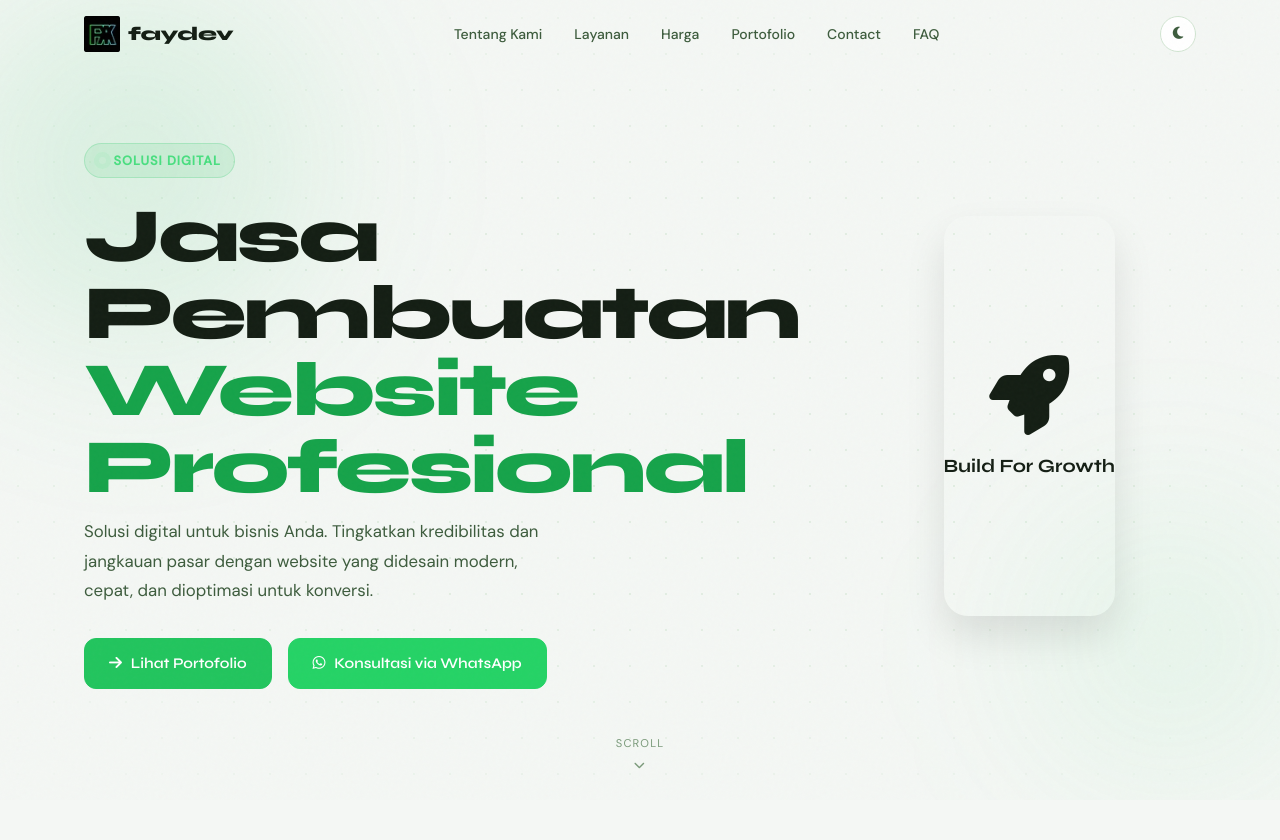
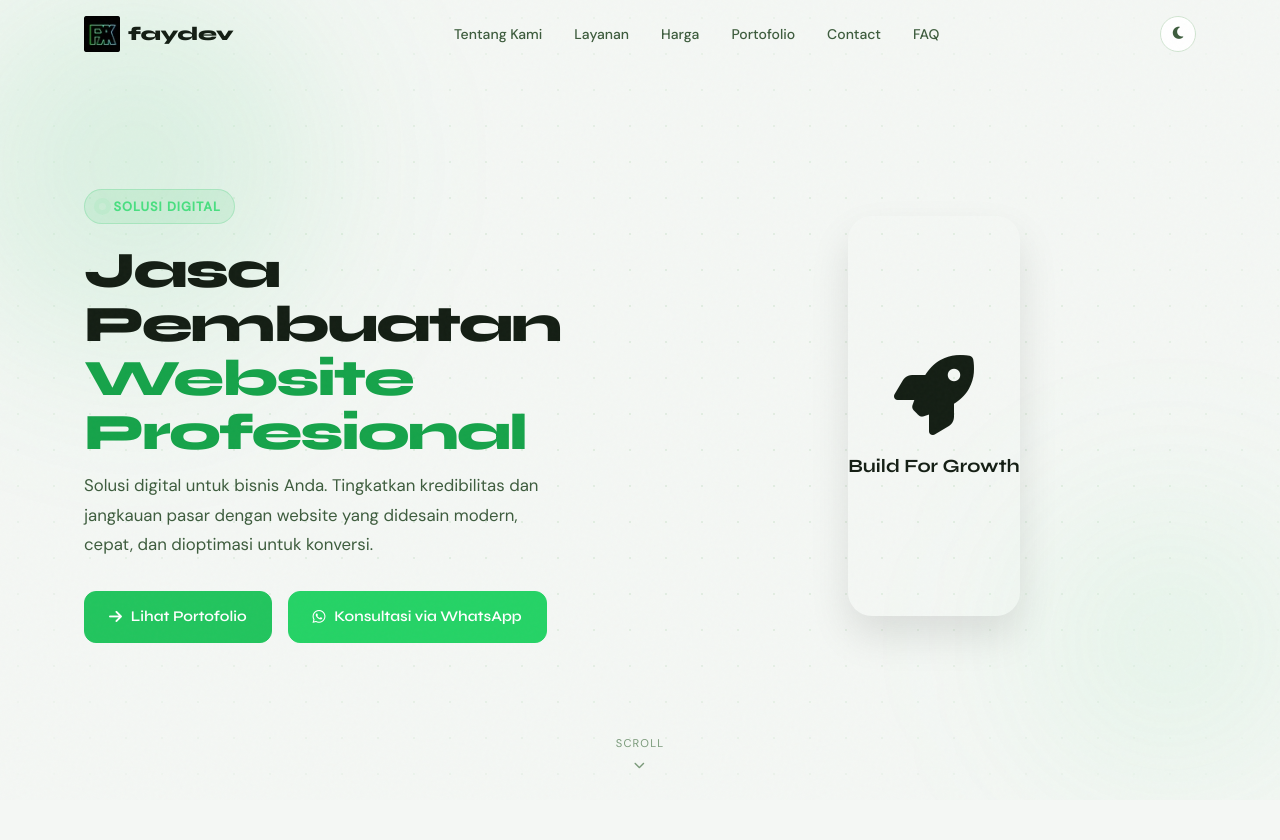
Before and after one commit to FAYnim/faydev.my.id, a PHP site: page / in a window 1280 px wide. Shown: the top 840 px of the page. Run offline with PHP 8.4, Linux system fonts and the light colour scheme; data comes from the database, SQL or seed files in the repository.

Commit message:
feat: smaller hero

```diff
--- a/assets/css/style.css
+++ b/assets/css/style.css
@@ -346,12 +346,13 @@ code, pre {
 }
 
 .hero-name {
-    font-size: clamp(3rem, 6vw, 5.5rem);
+    font-size: clamp(2rem, 4vw, 4rem);
     font-weight: 800;
     letter-spacing: -.04em;
-    line-height: 1;
+    line-height: 1.05;
     margin-bottom: .75rem;
 }
+
 .name-accent { color: var(--txt-accent); }
 
 .hero-role {
@@ -1194,6 +1195,7 @@ code, pre {
     .projects-grid { grid-template-columns: 1fr; }
 
     .hero-name { font-size: 2.5rem; }
+    .hero-name--compact { font-size: 2.1rem; }
     .hero-ctas { flex-direction: column; align-items: center; }
     .btn       { width: 100%; justify-content: center; }
 
```
